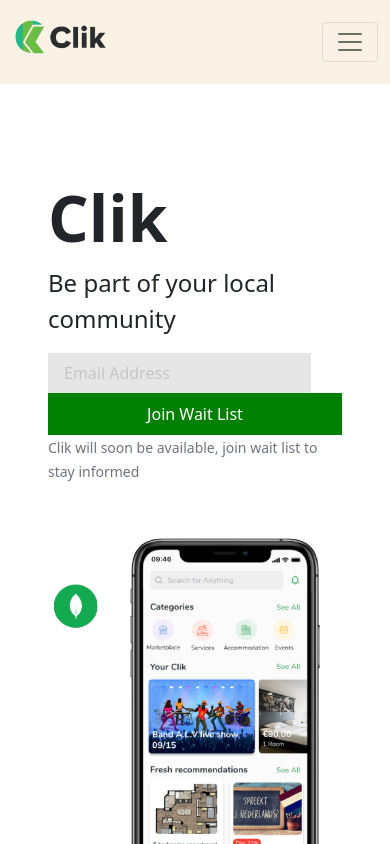
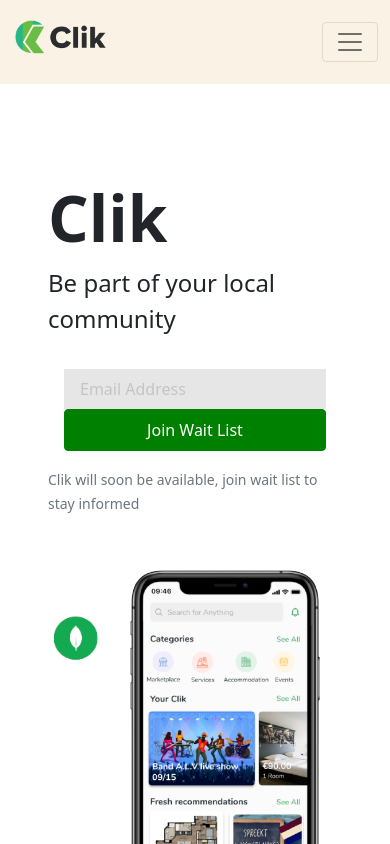
Before and after one commit to bonarhyme/new-clic-landing-page, a Next.js app: page /components/Header in a window 390 px wide. Shown: the top 844 px of the page. Built offline with nearby package versions, Linux system fonts and the light colour scheme.

Commit message:
Fixed button styling

```diff
--- a/pages/_app.js
+++ b/pages/_app.js
@@ -3,16 +3,17 @@
 import ClikNav from "./components/ClikNav";
 import Header from "./components/Header";
 import Footer from "./components/Footer";
+import { SSRProvider } from "react-bootstrap";
 
 function MyApp({ Component, pageProps }) {
   return (
-    <>
+    <SSRProvider>
       <div className="bg-pink">
         <ClikNav />
       </div>
       <Component {...pageProps} />
       <Footer />
-    </>
+    </SSRProvider>
   );
 }
 
--- a/pages/components/OurForm.js
+++ b/pages/components/OurForm.js
@@ -1,5 +1,5 @@
 import React, { useState } from "react";
-import { Alert } from "react-bootstrap";
+import { Alert, Button } from "react-bootstrap";
 import { appData } from "../../variables/data";
 
 const OurForm = () => {
@@ -54,7 +54,14 @@
           placeholder="Email Address"
           required
         />
-        <button type="submit">Join Wait List</button>
+
+        <button type="submit" className="hide-xs">
+          Join Wait List
+        </button>
+
+        <Button type="submit" className="hide-md">
+          Join Wait List
+        </Button>
       </form>
     </div>
   );
--- a/styles/globals.css
+++ b/styles/globals.css
@@ -53,7 +53,9 @@
   color: inherit !important;
   text-decoration: none !important;
 }
-
+form {
+  padding: 1rem;
+}
 input {
   flex: 3;
   padding: 0.5rem 1rem;
@@ -68,6 +70,9 @@
   color: white;
 }
 @media (max-width: 480px) {
+  input {
+    width: 100%;
+  }
   button[type="submit"] {
     width: 100%;
   }
@@ -178,3 +183,15 @@
 footer div > * {
   margin-right: 0.5rem;
 }
+
+@media (max-width: 480px) {
+  .hide-xs {
+    display: none !important;
+  }
+}
+
+@media (min-width: 481px) {
+  .hide-md {
+    display: none !important;
+  }
+}
```
